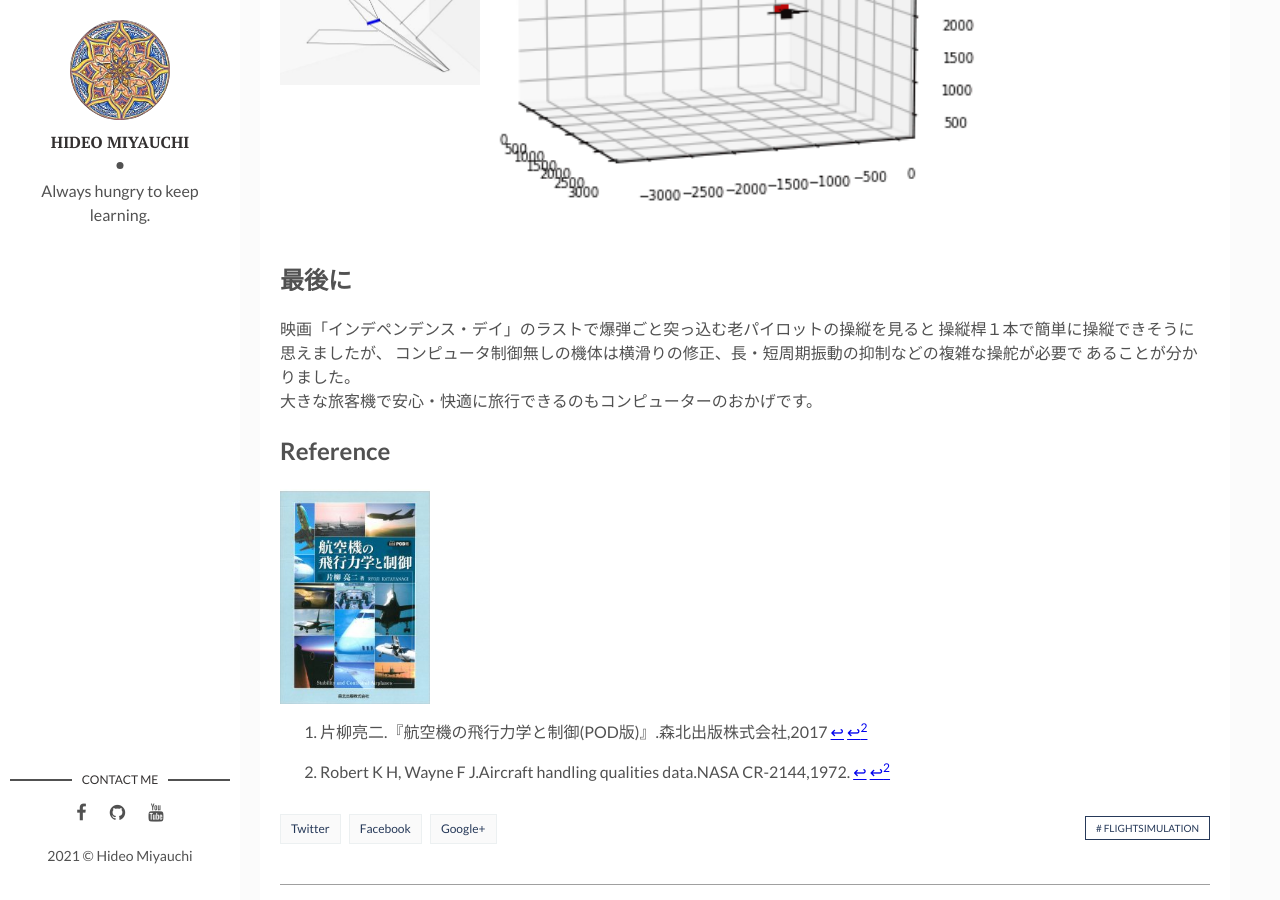
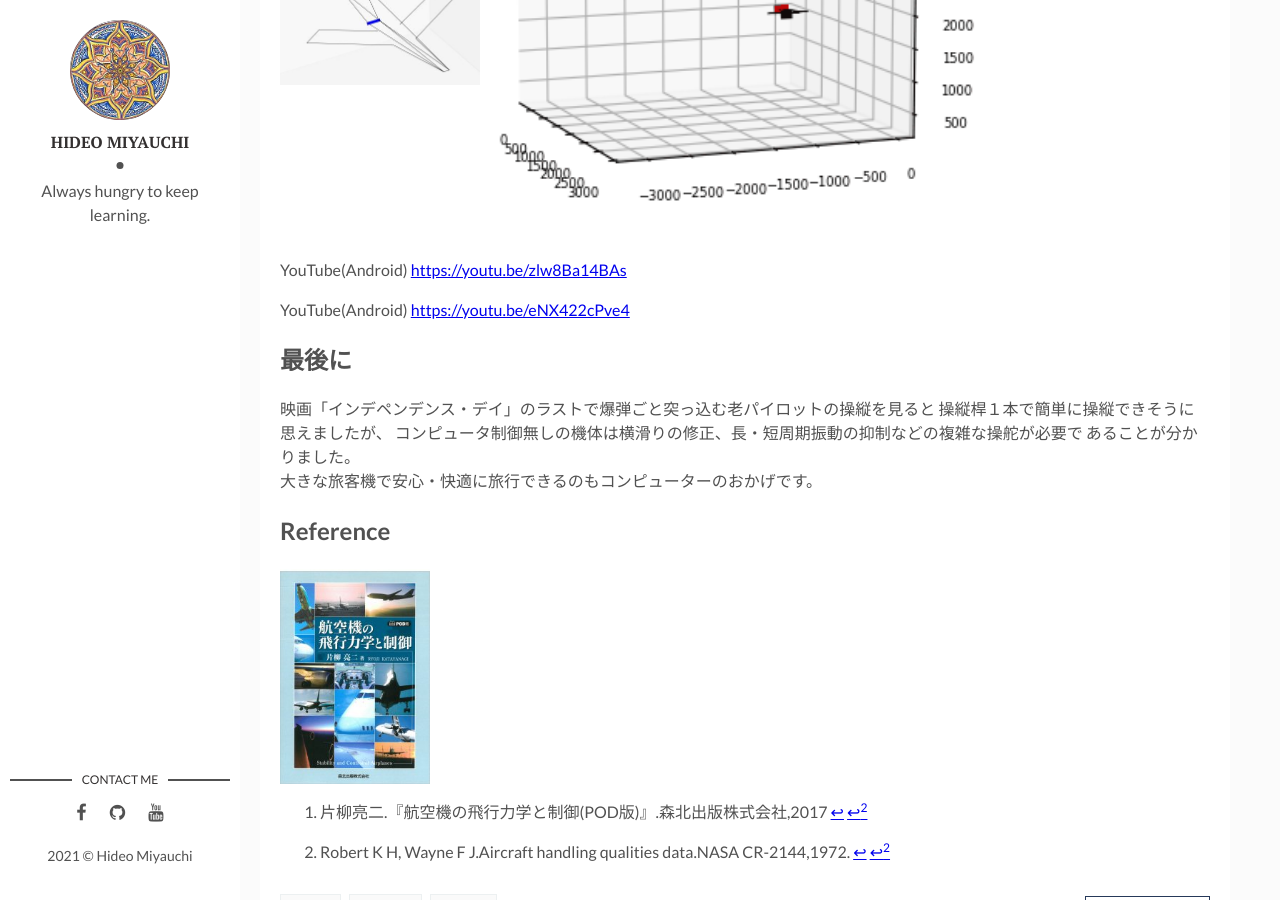
Before and after one commit to HideoMiyauchi/HideoMiyauchi.github.io, a Jekyll site: the page built from _posts/2021-04-09-Flight-Simulation.markdown, in a window 1280 px wide and 900 px high, scrolled down 4931 px. Built offline with Jekyll 4.4.1, drawn with Linux system fonts in a browser that asks for light colours.

Commit message:
add YouTube's links

```diff
--- a/_posts/2021-04-09-Flight-Simulation.markdown
+++ b/_posts/2021-04-09-Flight-Simulation.markdown
@@ -168,6 +168,11 @@ w
 ![Destop View](/assets/img/20210405/figure2.jpg){: width="200" .right}
 ![Destop View](/assets/img/20210405/FlightMove.gif){: width="500" .right}
 
+YouTube(Android) <https://youtu.be/zlw8Ba14BAs>
+
+YouTube(Android) <https://youtu.be/eNX422cPve4>
+
+
 <!--*****************************************************-->
 ## 最後に
 映画「インデペンデンス・デイ」のラストで爆弾ごと突っ込む老パイロットの操縦を見ると
```
